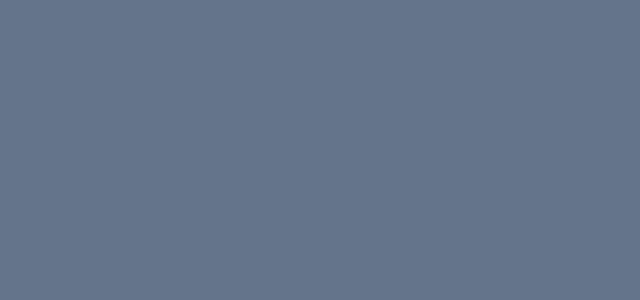
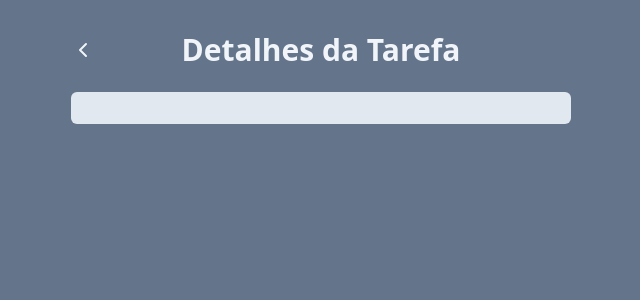
Before and after one commit to Elias12389/Elias-Alves-To-do-List, a React (Vite) app: page /task in a window 1280 px wide. Shown: the top 300 px of the page, without its empty margins (319-959 px from the left). Built offline with nearby package versions, Linux system fonts and the light colour scheme.

Commit message:
Navegação concluída

```diff
--- a/src/pages/TaskPage.jsx
+++ b/src/pages/TaskPage.jsx
@@ -1,16 +1,37 @@
 //Forma como importamos
-import { useSearchParams } from "react-router-dom";
+import { ChevronLeftIcon } from "lucide-react";
+import { useNavigate, useSearchParams } from "react-router-dom";
 
 function TaskPage() {
   //O primeiro indice podendno conter qualquer nome
   const [searchParams] = useSearchParams();
+  const navigate = useNavigate();
   //método get para justamente pegar pela url
   const title = searchParams.get("title");
   const description = searchParams.get("description");
   return (
-    <div className="h-screen w-screen bg-slate-500 p-6">
-      <h1>{title}</h1>
-      <p>{description}</p>
+    <div className="w-screen h-screen bg-slate-500 flex justify-center p-6">
+      <div className="w-[500px] space-y-4">
+        {/*classe pai*/}
+        <div className="flex justify-center relative">
+          {/*classe filho*/}
+          <button
+            onClick={() => navigate(-1)}
+            className="absolute left-0 top-0 bottom-0 text-slate-100"
+          >
+            <ChevronLeftIcon />
+          </button>
+          <h1 className="text-3xl text-slate-100 font-bold text-center my-2">
+            Detalhes da Tarefa
+          </h1>
+        </div>
+
+        <div className="bg-slate-200 p-4 rounded-md">
+          <h2 className="text-xl font-bold text-slate-600">{title}</h2>
+
+          <p className="text-slate-600">{description}</p>
+        </div>
+      </div>
     </div>
   );
 }
```
